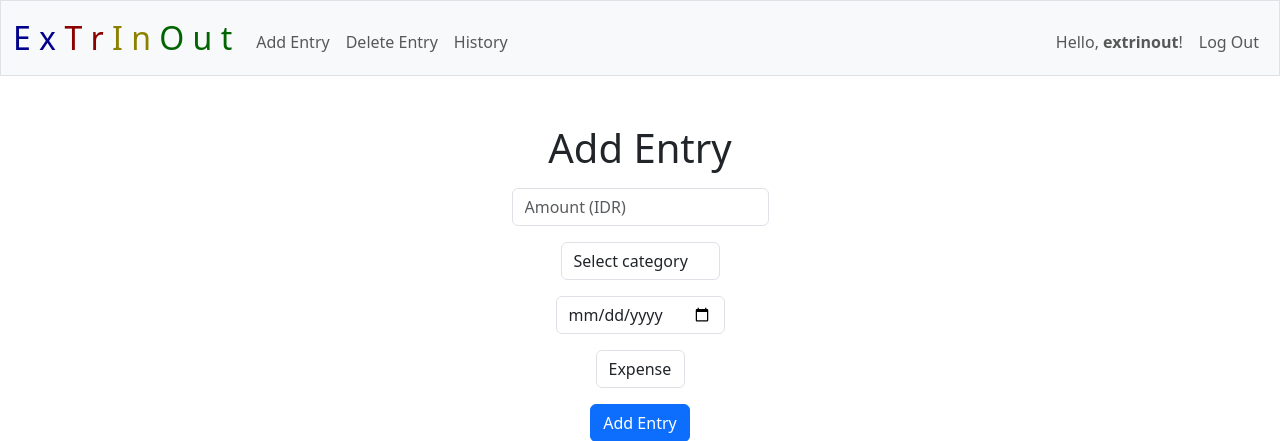
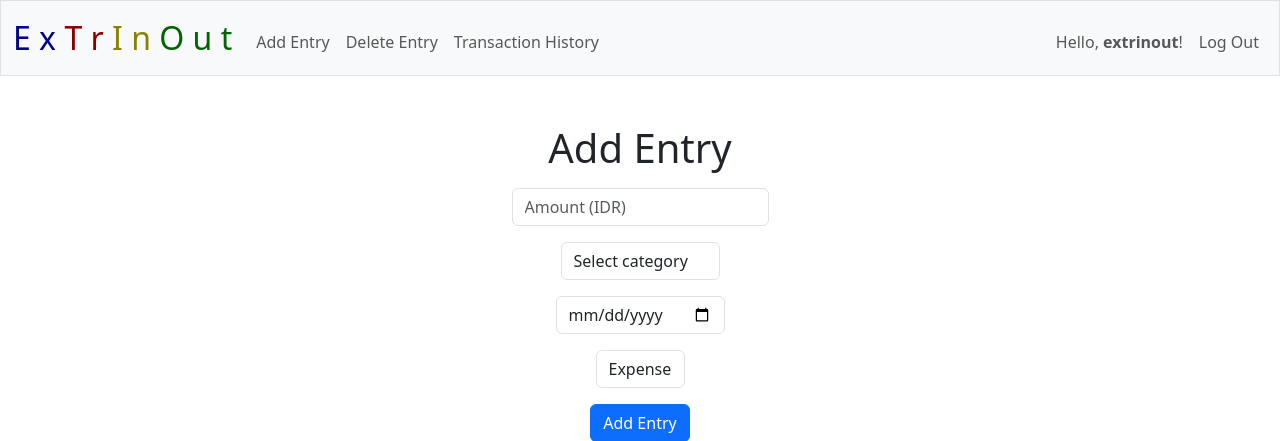
Before and after one commit to YakAliOen/Extrinout, a Flask app: page /add_entry in a window 1280 px wide. Shown: the top 441 px of the page. Run offline with Flask 3, Linux system fonts and the light colour scheme; a user stored in the database is signed in; data that the repository does not hold is empty; some libraries are stand-ins or nearby versions.

Commit message:
Rename 'History' link to 'Transaction History'

```diff
--- a/templates/layout.html
+++ b/templates/layout.html
@@ -33,7 +33,7 @@
                         <ul class="navbar-nav me-auto mt-2">
                             <li class="nav-item"><a class="nav-link" href="/add_entry">Add Entry</a></li>
                             <li class="nav-item"><a class="nav-link" href="/delete_entry">Delete Entry</a></li>
-                            <li class="nav-item"><a class="nav-link" href="/history">History</a></li>
+                            <li class="nav-item"><a class="nav-link" href="/history">Transaction History</a></li>
                         </ul>
                         <ul class="navbar-nav ms-auto mt-2">
                             <li class="nav-item">
```
